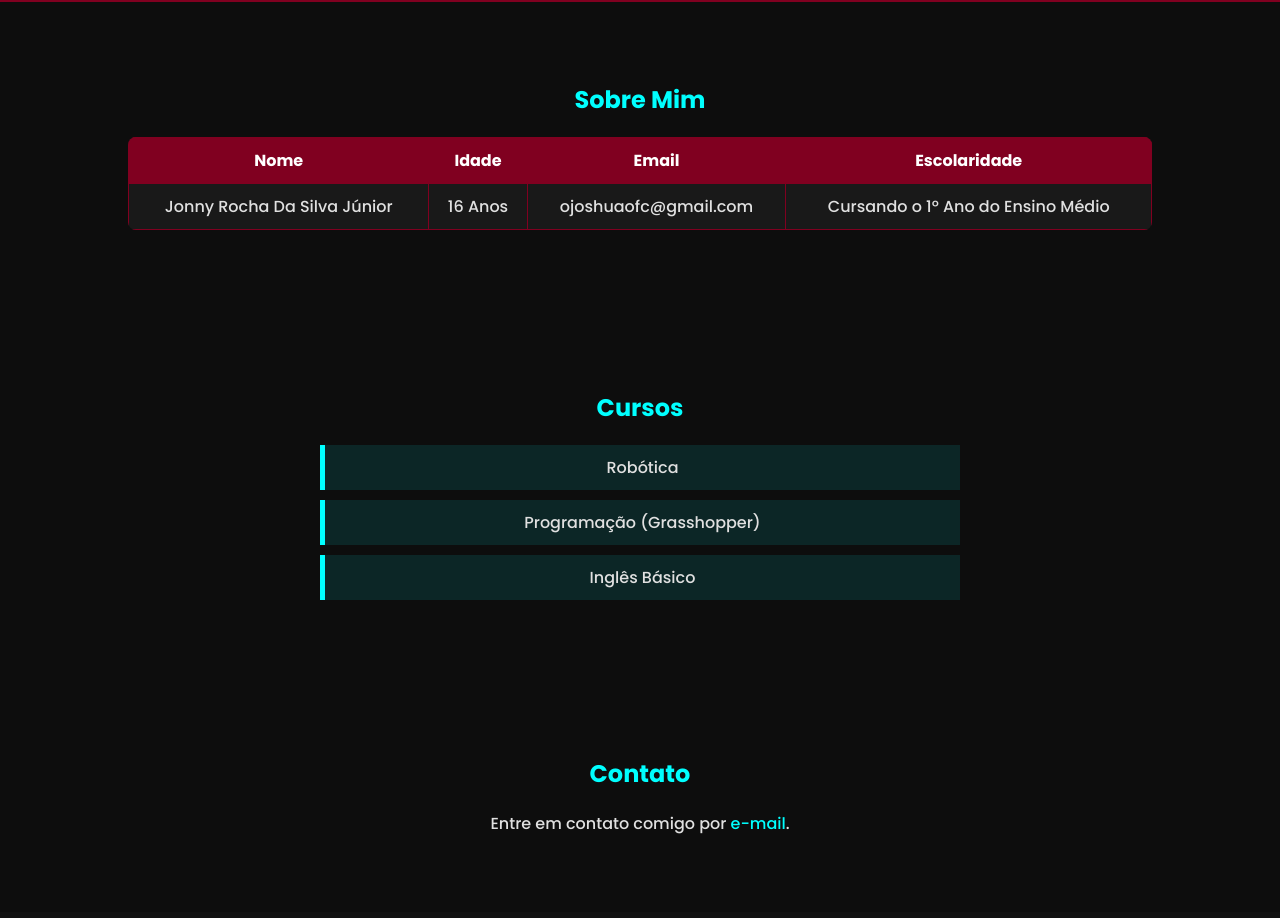
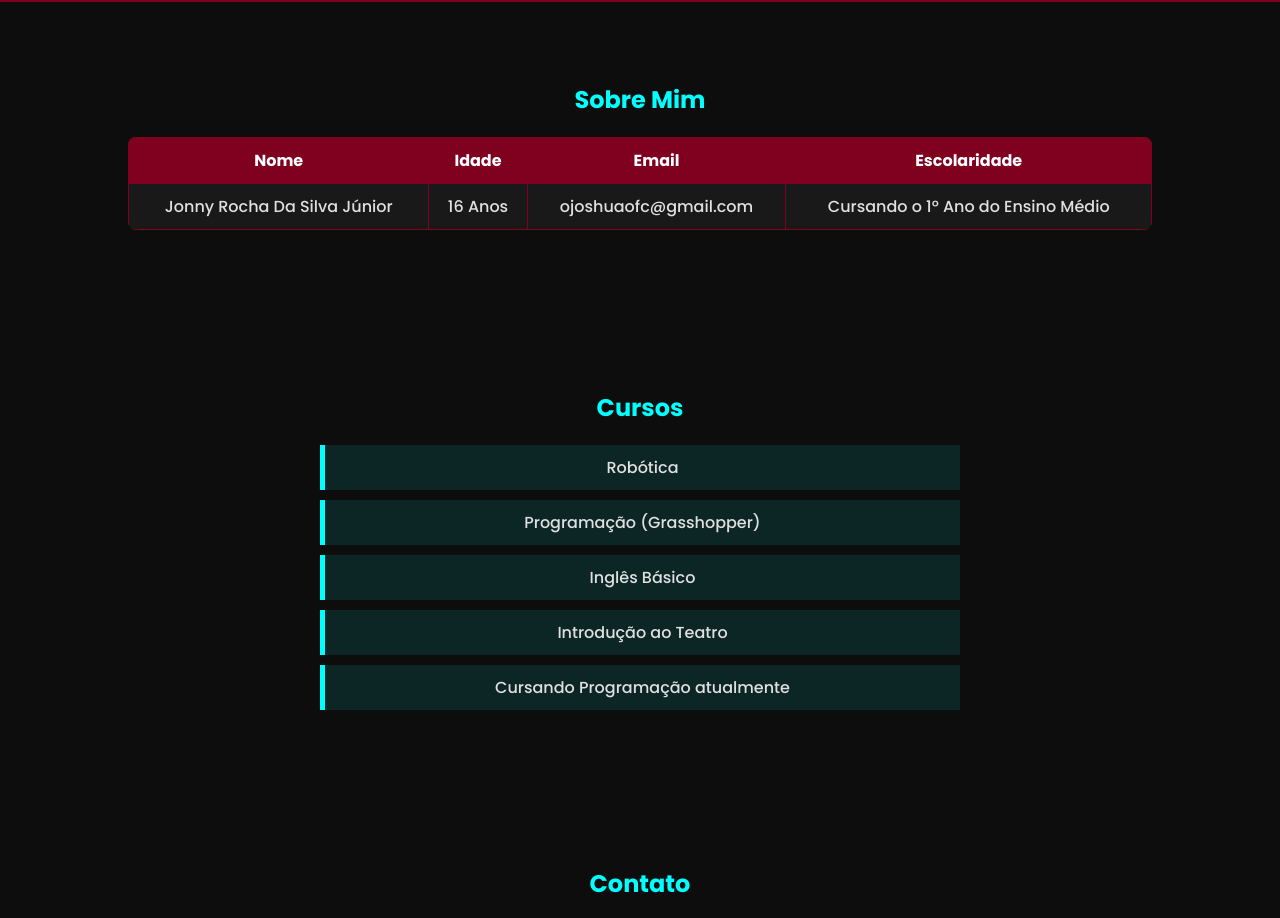
Before and after one commit to Jonny-Junior/projeto-github, a plain HTML site: page index.html in a window 1280 px wide. Shown: the part 138-1056 px from the top of the page. Drawn offline with Linux system fonts and the light colour scheme.

Commit message:
Adicionando cursos a lista

```diff
--- a/index.html
+++ b/index.html
@@ -46,6 +46,8 @@
                 <li>Robótica</li>
                 <li>Programação (Grasshopper)</li>
                 <li>Inglês Básico</li>
+                <li>Introdução ao Teatro</li>
+                <li>Cursando Programação atualmente</li>
             </ul>
         </section>
 
```
